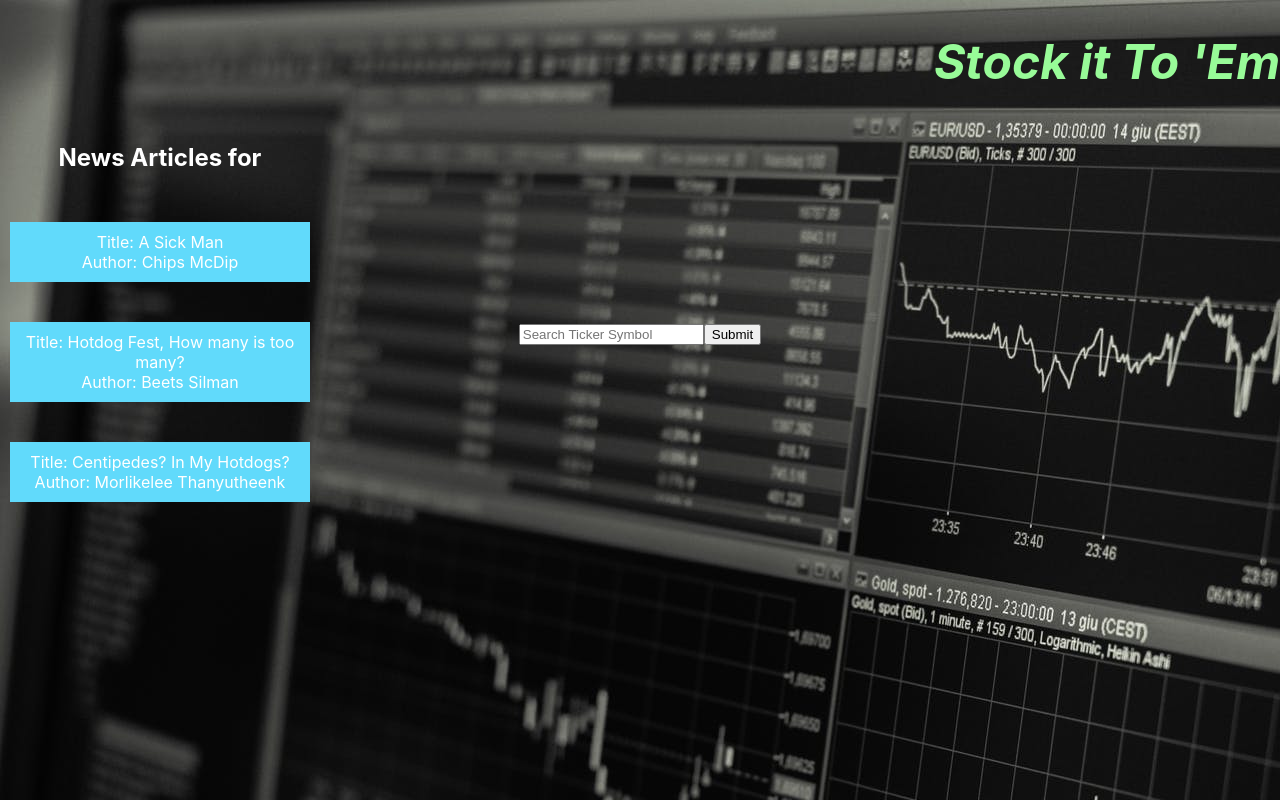
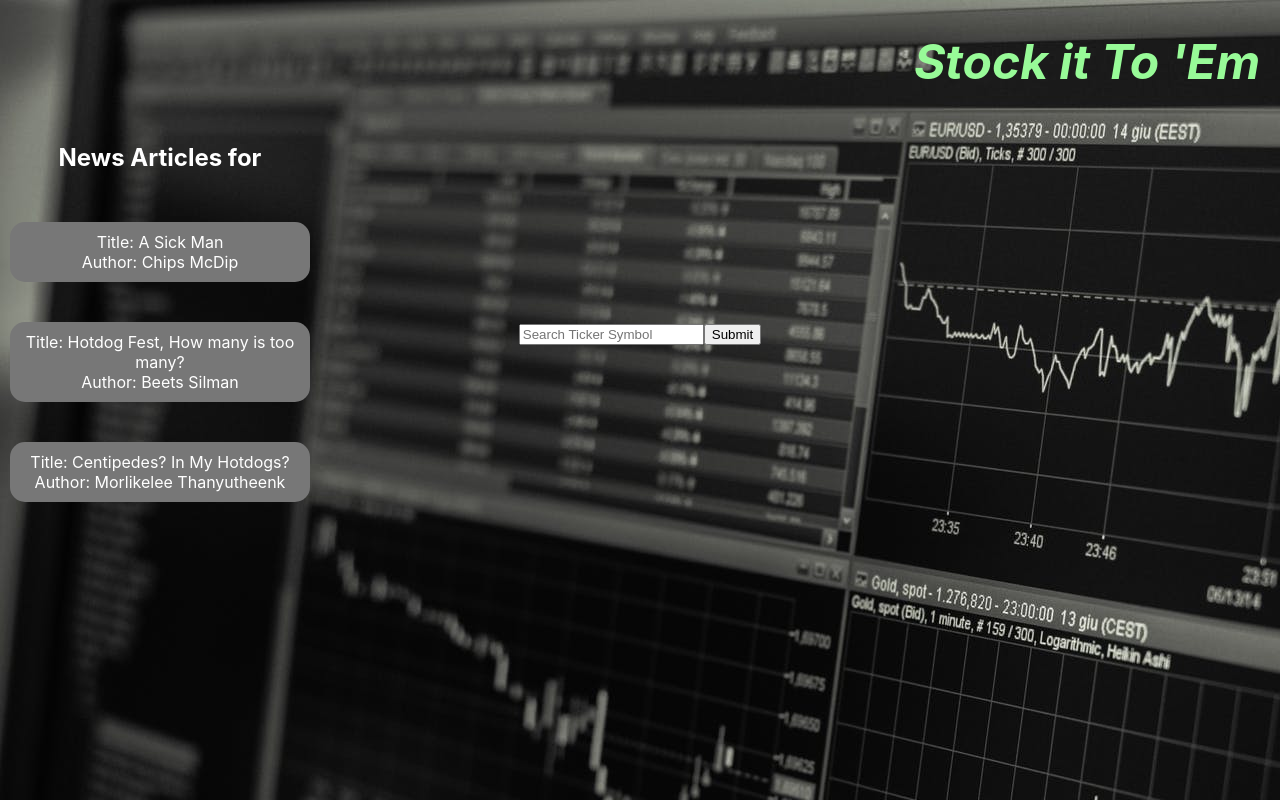
Before and after one commit to rrep/React-StockItToEm, a React (Create React App) app: page / in a window 1280 px wide. Both pictures are taken after typing "Sample" into the empty fields and a click on the input "Submit". Built offline with nearby package versions, Linux system fonts and the light colour scheme; no server answers.

Commit message:
added name to news

```diff
--- a/src/App.css
+++ b/src/App.css
@@ -31,7 +31,8 @@ html {
 .NewsItem{
   margin: 10px;
   padding: 10px;
-  background-color: #61dafb;
+  background-color: #777777;
+  border-radius: 15px;
 }
 
 .news-section{
@@ -52,4 +53,5 @@ header {
   color: palegreen;
   font-style: italic;
   font-size: 24px;
+  margin-right: 20px;
 }
--- a/src/App.js
+++ b/src/App.js
@@ -9,12 +9,14 @@ import './App.css';
 function App() {
 
   const [currentQuote, setCurrentQuote] = useState({});
+  const [currentSearch, setCurrentSearch] = useState([]);
   const [newsItems, setNewsItems] = useState([]);
 
 
   const BASE_ALPHAVANTAGE_END_POINT = "https://www.alphavantage.co/query?function=";
   const ALPHAV_API_KEY = "&apikey=KV2W4LMZHNA2CXTH";
-  const ALPHAV_FUNCTION_QUERY = "GLOBAL_QUOTE"
+  const ALPHAV_FUNCTION_QUERY = "GLOBAL_QUOTE";
+  const ALPHAV_SEARCH_QUERY = "SYMBOL_SEARCH";
 
   const BASE_NEWSAPI_END_POINT = "https://newsapi.org/v2/everything?q="; //add symbol from search
   const BASE_NEWSAPI_KEY="from=2020-01-29&sortBy=popularity&apiKey=17b781dab8984272be12d4b8b3f6442d";
@@ -24,24 +26,32 @@ function App() {
   const searchClick = (searchString) =>{
     if (searchString === ''){
       setCurrentQuote({});
+      setNewsItems([]);
     }
     else{
       const symbol = "&symbol="+searchString;
+      const keywords = "&keywords="+searchString;
       const stockQuoteEndPoint = `${BASE_ALPHAVANTAGE_END_POINT}${ALPHAV_FUNCTION_QUERY}${symbol}${ALPHAV_API_KEY}`;
+      const stockSearchEndPoint= `${BASE_ALPHAVANTAGE_END_POINT}${ALPHAV_SEARCH_QUERY}${keywords}${ALPHAV_API_KEY}`;
       console.log(stockQuoteEndPoint);
+      //fetch symbol quote
       fetch(stockQuoteEndPoint).then((response)=>{
         return response.json()
       }).then((currentStockTickerObject) => {
         setCurrentQuote(currentStockTickerObject["Global Quote"]);
         console.log(currentStockTickerObject);
-         // Get current Quote.
-      }).catch((error)=>{
+         // Search for name
+      }).then(fetch(stockSearchEndPoint).then((response)=>{
+        return response.json()
+      }).then((currentStockSearchObject) => {
+        setCurrentSearch(currentStockSearchObject.bestMatches[0]['2. name']);
+      })).catch((error)=>{
         console.log(`The following errors have arisen: ${error}`);
       });
 
-      setNewsItems([{"title":"A Sick Man", "author":"Chips McDip"},
-        {"title":"Hotdog Fest, How many is too many?", "author":"Beets Silman"},
-        {"title":"Centipedes? In My Hotdogs?", "author":"Morlikelee Thanyutheenk"}
+      setNewsItems([{"id":1,"title":"A Sick Man", "author":"Chips McDip"},
+        {"id":2,"title":"Hotdog Fest, How many is too many?", "author":"Beets Silman"},
+        {"id":3,"title":"Centipedes? In My Hotdogs?", "author":"Morlikelee Thanyutheenk"}
     ]);
     console.log(newsItems);
     }
@@ -52,11 +62,11 @@ function App() {
     <div className="App container">
       <Header />
       <section className="wrapper">
-        <NewsFeed newsItems={newsItems} currentQuote={currentQuote}></NewsFeed>
+        <NewsFeed newsItems={newsItems} currentSearch={currentSearch}></NewsFeed>
         <div className ="main">
-        <SymbolSearch searchClick={searchClick}/>
-        <br/>
-        <Quote currentQuote={currentQuote}/>
+          <SymbolSearch searchClick={searchClick}/>
+          <br/>
+          <Quote currentQuote={currentQuote}/>
         </div>
       </section>
     </div>
--- a/src/components/NewsFeed.js
+++ b/src/components/NewsFeed.js
@@ -4,7 +4,7 @@ import NewsItem from './NewsItem'
 function NewsFeed(props) {
     return(
         <div className="NewsFeed">
-            {props.newsItems.length > 0?<h2>News Articles for {props.currentQuote["01. symbol"]}</h2>:null}
+            {props.newsItems.length > 0?<h2>News Articles for {props.currentSearch}</h2>:null}
             {props.newsItems.map((item, i)=>
                 <div>
                     <br/>
```
